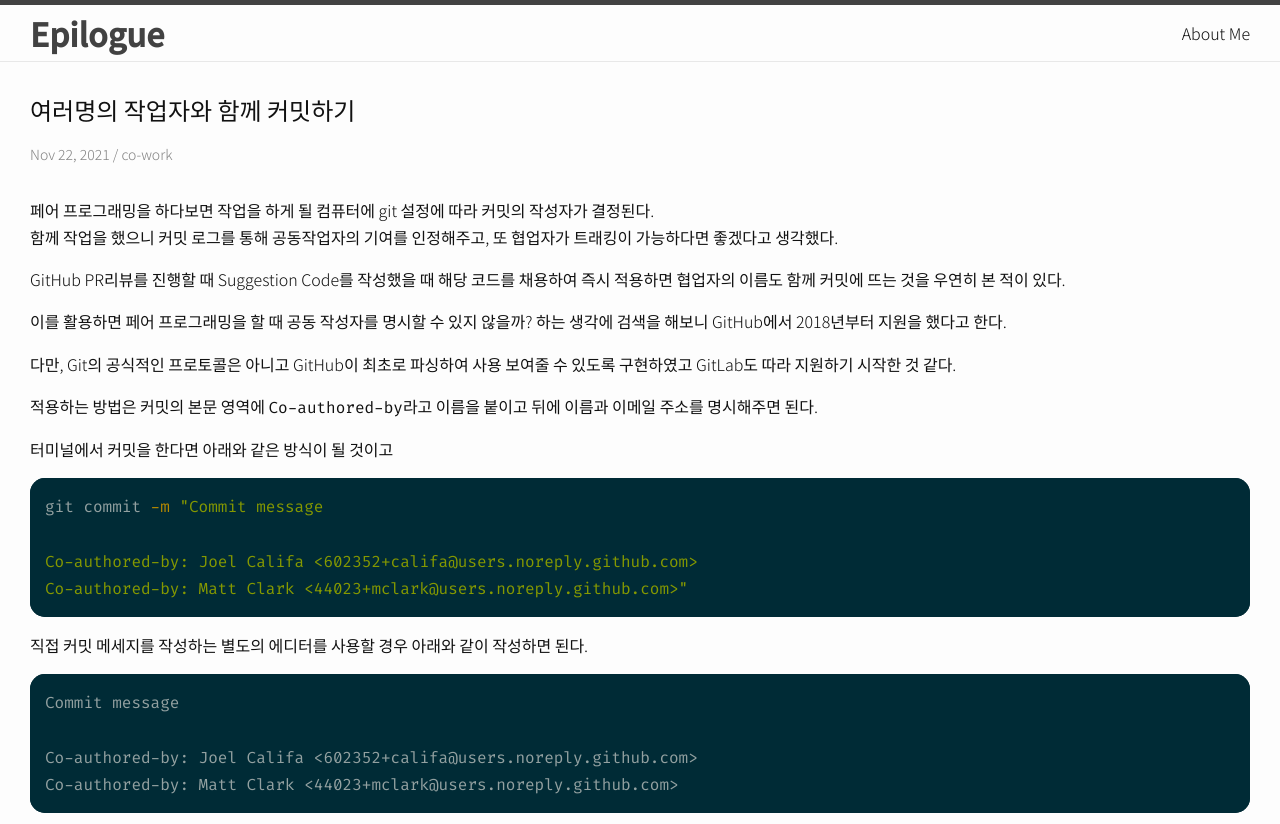
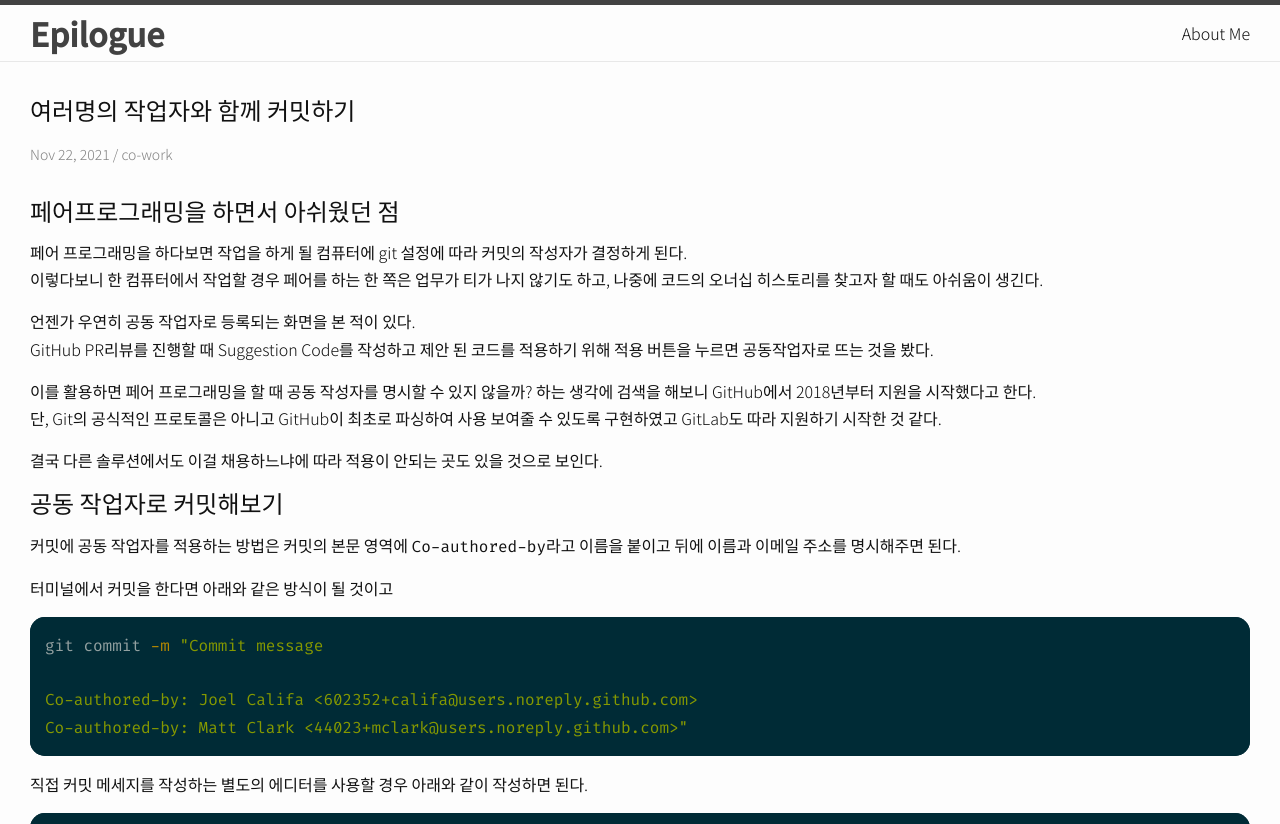
Before and after one commit to dizy64/dizy64.github.io, a Jekyll site: the page built from _posts/2021-11-22-github-co-author.md, in a window 1280 px wide and 900 px high, cut to the strip 0-824 px from the top of the window. Built offline with Jekyll 4.4.1, drawn with Linux system fonts in a browser that asks for light colours; comment, search, counter and statistics services are not loaded.

Commit message:
글의 톤을 일부 수정하다

```diff
--- a/_posts/2021-11-22-github-co-author.md
+++ b/_posts/2021-11-22-github-co-author.md
@@ -5,16 +5,22 @@ date: 2021-11-22 19:49:00 +0900
 categories: 'co-work'
 ---
 
-페어 프로그래밍을 하다보면 작업을 하게 될 컴퓨터에 git 설정에 따라 커밋의 작성자가 결정된다.<br/>
-함께 작업을 했으니 커밋 로그를 통해 공동작업자의 기여를 인정해주고, 또 협업자가 트래킹이 가능하다면 좋겠다고 생각했다.
+# 페어프로그래밍을 하면서 아쉬웠던 점
 
-GitHub PR리뷰를 진행할 때 Suggestion Code를 작성했을 때 해당 코드를 채용하여 즉시 적용하면 협업자의 이름도 함께 커밋에 뜨는 것을 우연히 본 적이 있다.
+페어 프로그래밍을 하다보면 작업을 하게 될 컴퓨터에 git 설정에 따라 커밋의 작성자가 결정하게 된다.<br/>
+이렇다보니 한 컴퓨터에서 작업할 경우 페어를 하는 한 쪽은 업무가 티가 나지 않기도 하고, 나중에 코드의 오너십 히스토리를 찾고자 할 때도 아쉬움이 생긴다.
 
-이를 활용하면 페어 프로그래밍을 할 때 공동 작성자를 명시할 수 있지 않을까? 하는 생각에 검색을 해보니 GitHub에서 2018년부터 지원을 했다고 한다.
+언젠가 우연히 공동 작업자로 등록되는 화면을 본 적이 있다.<br/>
+GitHub PR리뷰를 진행할 때 Suggestion Code를 작성하고 제안 된 코드를 적용하기 위해 적용 버튼을 누르면 공동작업자로 뜨는 것을 봤다.
 
-다만, Git의 공식적인 프로토콜은 아니고 GitHub이 최초로 파싱하여 사용 보여줄 수 있도록 구현하였고 GitLab도 따라 지원하기 시작한 것 같다.
+이를 활용하면 페어 프로그래밍을 할 때 공동 작성자를 명시할 수 있지 않을까? 하는 생각에 검색을 해보니 GitHub에서 2018년부터 지원을 시작했다고 한다.<br/>
+단, Git의 공식적인 프로토콜은 아니고 GitHub이 최초로 파싱하여 사용 보여줄 수 있도록 구현하였고 GitLab도 따라 지원하기 시작한 것 같다.
 
-적용하는 방법은 커밋의 본문 영역에 `Co-authored-by`라고 이름을 붙이고 뒤에 이름과 이메일 주소를 명시해주면 된다.
+결국 다른 솔루션에서도 이걸 채용하느냐에 따라 적용이 안되는 곳도 있을 것으로 보인다.
+
+# 공동 작업자로 커밋해보기
+
+커밋에 공동 작업자를 적용하는 방법은 커밋의 본문 영역에 `Co-authored-by`라고 이름을 붙이고 뒤에 이름과 이메일 주소를 명시해주면 된다.
 
 터미널에서 커밋을 한다면 아래와 같은 방식이 될 것이고
 
```
